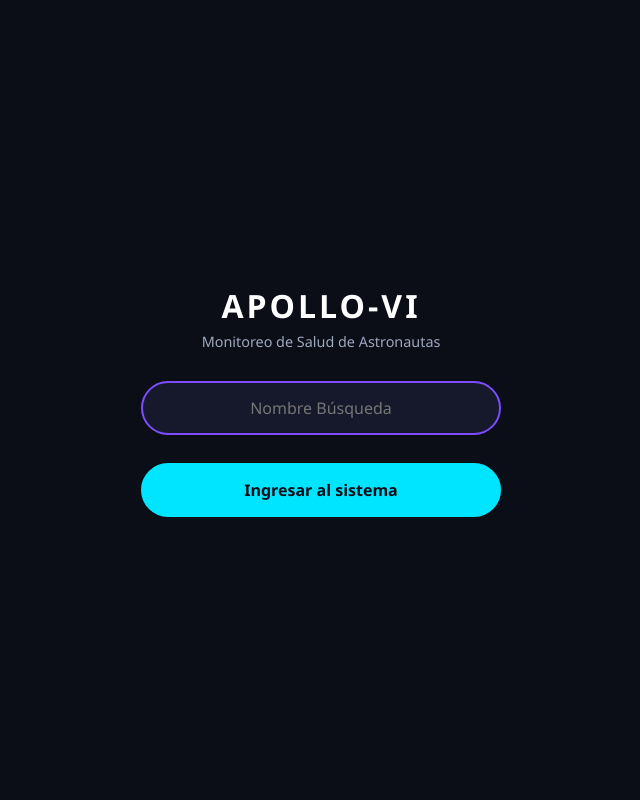
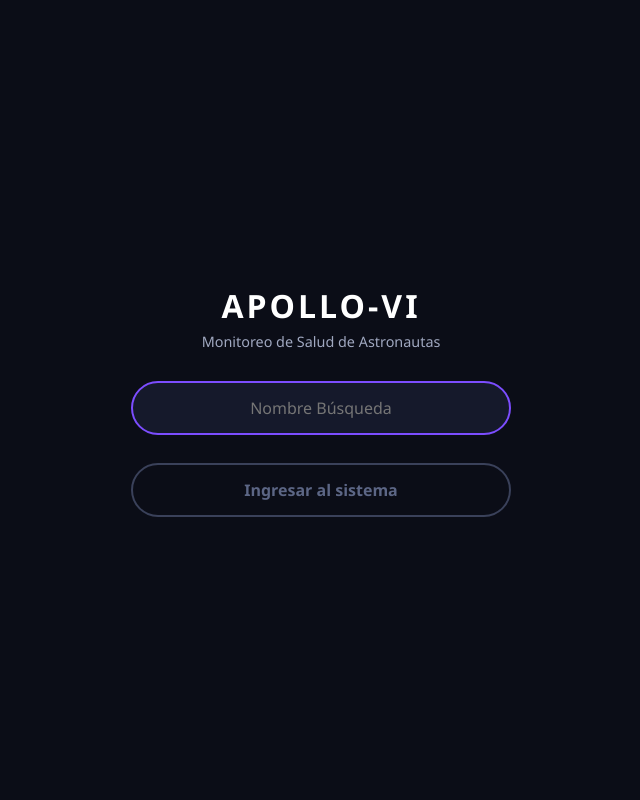
Before and after one commit to MabelMB/APOLLO-VI, a PHP site: page /login.html in a window 1280 px wide. Shown: the whole page, without its empty margins (319-959 px from the left). Run offline with PHP 8.4, Linux system fonts and the light colour scheme.

Commit message:
Optimizacion con clases en css

```diff
--- a/css/styles.css
+++ b/css/styles.css
@@ -1,6 +1,7 @@
 /* ==========================================
-   1. ESTILOS DE LOGIN (Estilo de tu compañera)
+   COMPONENTES DEL LOGIN - APOLLO-VI
    ========================================== */
+
 * {
     box-sizing: border-box;
     margin: 0;
@@ -8,7 +9,8 @@
     font-family: 'Segoe UI', Tahoma, Geneva, Verdana, sans-serif;
 }
 
-body {
+/* Fondo exclusivo para la vista de login */
+body.login-body {
     background-color: #0b0d17;
     color: #ffffff;
     min-height: 100vh;
@@ -17,41 +19,50 @@ body {
     align-items: center;
 }
 
-.login-container {
+.login-main-container {
     width: 100%;
-    max-width: 400px;
+    max-width: 420px;
     padding: 20px;
+    display: flex;
+    justify-content: center;
+}
+
+.login-card {
+    width: 100%;
     display: flex;
     flex-direction: column;
     align-items: center;
     text-align: center;
 }
 
-h1 {
+.login-title {
     letter-spacing: 3px;
     margin-bottom: 5px;
+    font-size: 2rem;
 }
 
-p {
+.login-subtitle {
     color: #a0a8c0;
     font-size: 0.9rem;
     margin-bottom: 30px;
 }
 
-#form-login {
+.login-form {
     width: 100%;
     display: flex;
     flex-direction: column;
     align-items: center;
 }
 
+/* Contenedor del buscador */
 .search-wrapper {
     position: relative;
     width: 100%;
     margin-bottom: 20px;
 }
 
-#input-nombre {
+/* Componente de Input Estilo Píldora */
+.apollo-input {
     width: 100%;
     padding: 14px 24px;
     border-radius: 50px;
@@ -64,11 +75,12 @@ p {
     transition: box-shadow 0.3s ease;
 }
 
-#input-nombre:focus {
+.apollo-input:focus {
     box-shadow: 0 0 12px rgba(124, 77, 255, 0.5);
 }
 
-.dropdown-list {
+/* Componente de Lista Desplegable (Coincidencias) con Scroll Limpio */
+.apollo-dropdown {
     list-style: none;
     width: 100%;
     margin-top: 8px;
@@ -77,15 +89,18 @@ p {
     display: flex;
     flex-direction: column;
     gap: 6px;
+
+    /* Ocultar barra de scroll */
     scrollbar-width: none;
     -ms-overflow-style: none;
 }
 
-.dropdown-list::-webkit-scrollbar {
+.apollo-dropdown::-webkit-scrollbar {
     display: none;
 }
 
-.dropdown-list li {
+/* Elementos individuales de la lista desplegable */
+.apollo-dropdown li {
     padding: 12px 20px;
     border-radius: 50px;
     border: 1px solid #3a415a;
@@ -96,7 +111,13 @@ p {
     transition: all 0.2s ease;
 }
 
-#btn-login {
+.apollo-dropdown li:hover {
+    background-color: #7c4dff;
+    border-color: #7c4dff;
+}
+
+/* Componente de Botón Principal */
+.apollo-btn {
     width: 100%;
     padding: 14px 24px;
     border-radius: 50px;
@@ -106,14 +127,20 @@ p {
     font-weight: bold;
     font-size: 1rem;
     cursor: pointer;
-    transition: transform 0.2s ease, box-shadow 0.3s ease;
+    transition: all 0.3s ease;
 }
 
-#btn-login:hover {
+.apollo-btn:hover:not(:disabled) {
     box-shadow: 0 0 12px rgba(0, 229, 255, 0.6);
     transform: translateY(-2px);
 }
 
+.apollo-btn:disabled {
+    background-color: transparent;
+    border-color: #3a415a;
+    color: #5c6685;
+    cursor: not-allowed;
+}
 
 /* ==========================================
    2. ESTILOS DEL DASHBOARD (Tu distribución)
--- a/login.html
+++ b/login.html
@@ -8,26 +8,29 @@
     <!-- Enlace - carpeta css -->
     <link rel="stylesheet" href="css/styles.css">
 </head>
-<body>
+<body class="login-body">
 
-    <main class="login-container">
-        <h1>APOLLO-VI</h1>
-        <p>Monitoreo de Salud de Astronautas</p>
+    <main class="login-main-container">
+        <div class="login-card">
+            <h1 class="login-title">APOLLO-VI</h1>
+            <p class="login-subtitle">Monitoreo de Salud de Astronautas</p>
 
-        <form id="form-login" action="php/login.php" method="POST" autocomplete="off">
-            <div class="search-wrapper">
-                <input type="text" id="input-nombre" name="nombre" placeholder="Nombre Búsqueda" required>
+            <form id="form-login" class="login-form" action="php/login.php" method="POST" autocomplete="off">
+                <div class="search-wrapper">
+                    <input type="text" id="input-nombre" class="apollo-input" name="nombre" placeholder="Nombre Búsqueda" required>
 
-                <!--coincidencias de nombres desplegables -->
-                <ul id="lista-coincidencias" class="dropdown-list"></ul>
-            </div>
+                    <!-- Lista de coincidencias con clases de componentes -->
+                    <ul id="lista-coincidencias" class="apollo-dropdown"></ul>
+                </div>
 
-            <button type="submit" id="btn-login" disabled>Ingresar al sistema</button>
-        </form>
+                <button type="submit" id="btn-login" class="apollo-btn" disabled>Ingresar al sistema</button>
+            </form>
 
-        <div id="contenedor-alertas"></div>
+            <div id="contenedor-alertas"></div>
+        </div>
     </main>
 
+    <!-- Enlace - script de JS -->
     <script src="js/main.js"></script>
 </body>
 </html>
```
